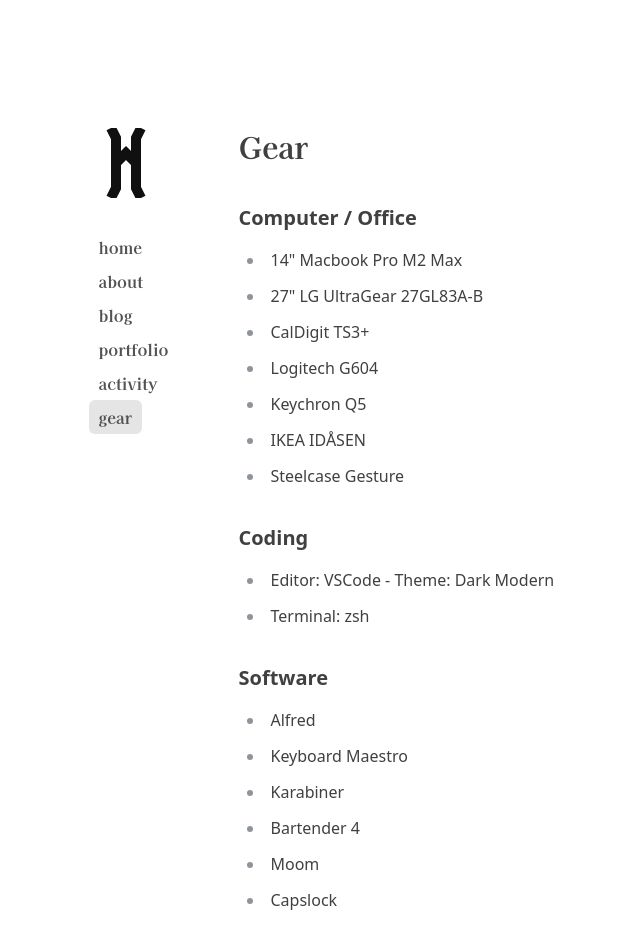
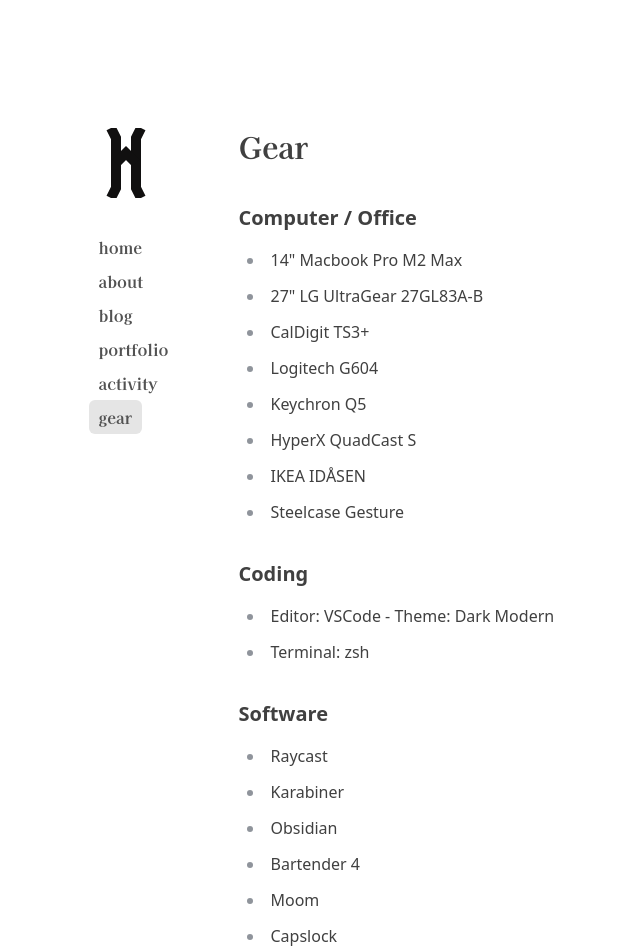
Before and after one commit to plasmadice/portfolio, a Next.js app: page /gear in a window 1280 px wide. Shown: the top 952 px of the page, without its empty margins (96-736 px from the left). Built offline with nearby package versions, Linux system fonts and the light colour scheme; no server answers.

Commit message:
Update /gear page

```diff
--- a/app/gear/page.tsx
+++ b/app/gear/page.tsx
@@ -47,6 +47,10 @@ const gear: GearList = {
         link: "https://www.keychron.com/products/keychron-q5-qmk-custom-mechanical-keyboard",
       },
       {
+        name: "HyperX QuadCast S",
+        link: "https://hyperx.com/products/hyperx-quadcast-s-usb-microphone?variant=42438091866269",
+      },
+      {
         name: "IKEA IDÅSEN",
         link: "https://www.ikea.com/us/en/p/idasen-desk-brown-dark-gray-s49281027/#content",
       },
@@ -75,16 +79,16 @@ const gear: GearList = {
     name: "Software",
     items: [
       {
-        name: "Alfred",
-        link: "https://www.alfredapp.com/",
-      },
-      {
-        name: "Keyboard Maestro",
-        link: "https://www.keyboardmaestro.com/main/",
+        name: "Raycast",
+        link: "https://www.raycast.com/",
       },
       {
         name: "Karabiner",
         link: "https://karabiner-elements.pqrs.org/",
+      },
+      {
+        name: "Obsidian",
+        link: "https://obsidian.md/",
       },
       {
         name: "Bartender 4",
```
Also changed, not shown: public/images/blog/anime-keyboard.gif (added), public/images/blog/vim-adventures.png (added).
